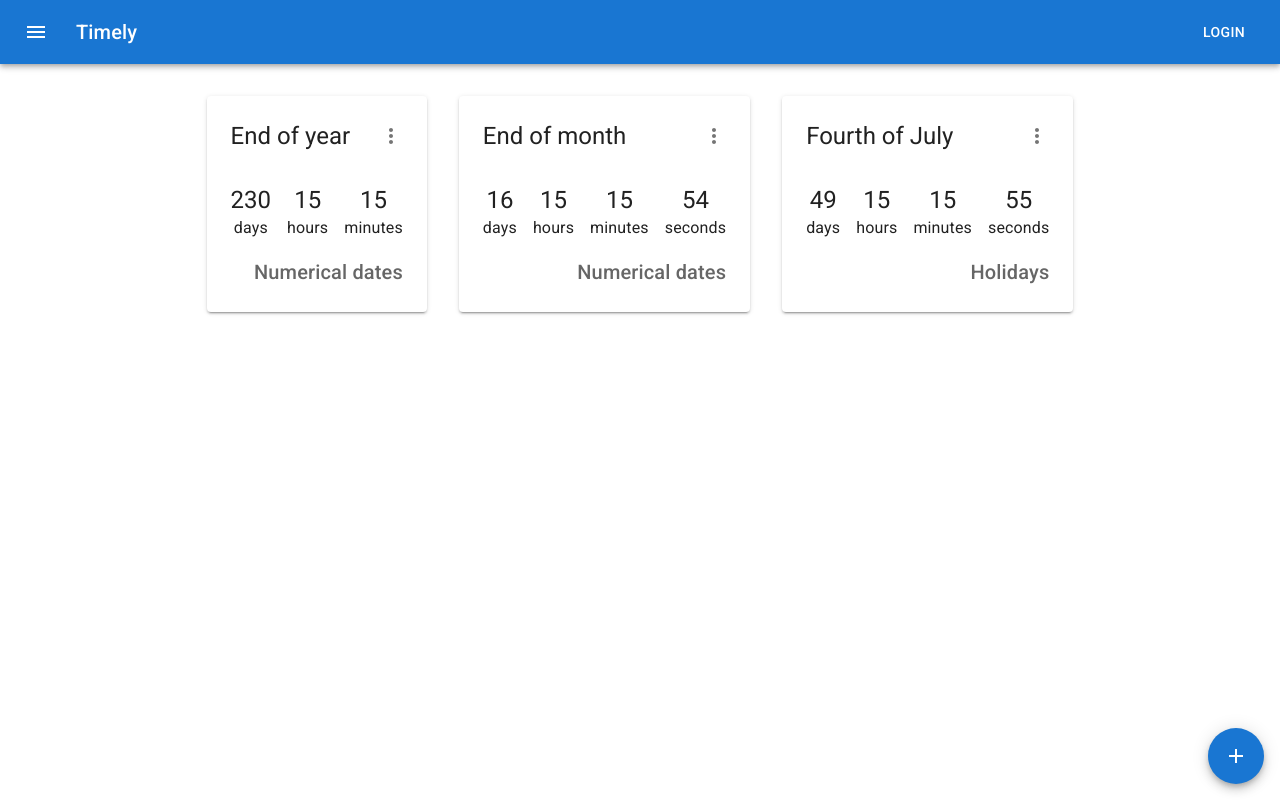
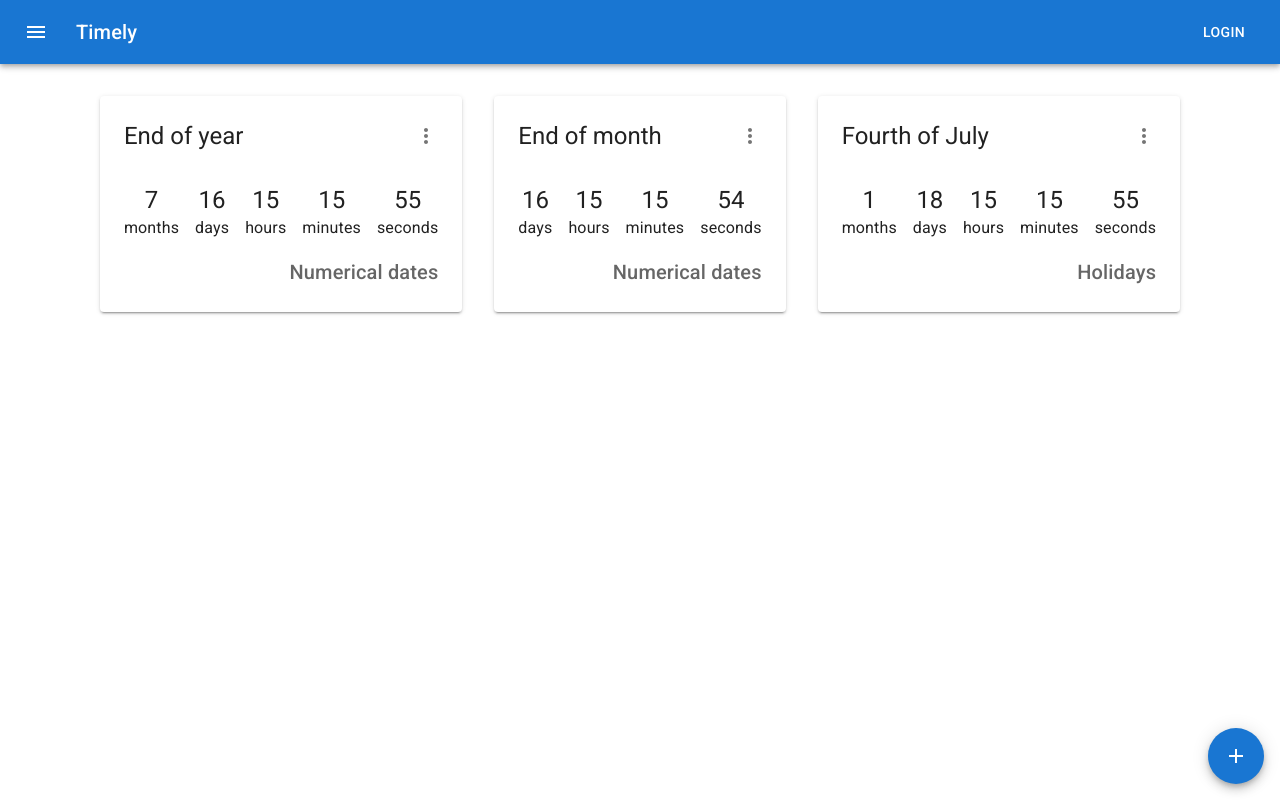
Before and after one commit to sirkoik/Timely, a React (Create React App) app: page / in a window 1280 px wide. Built offline with nearby package versions, Linux system fonts and the light colour scheme.

Commit message:
basic date-fns implementation

```diff
--- a/package.json
+++ b/package.json
@@ -43,5 +43,8 @@
       "last 1 firefox version",
       "last 1 safari version"
     ]
+  },
+  "devDependencies": {
+    "date-fns": "^2.28.0"
   }
 }
--- a/src/components/TimerOutput.tsx
+++ b/src/components/TimerOutput.tsx
@@ -6,11 +6,19 @@ import {
   MutableRefObject,
 } from 'react';
 import { Stack, Typography } from '@mui/material';
-import { timespan } from '../shared/timespan';
+import { timespan } from '../shared/timespan-date-fns';
+
+// ensure that only strings can be passed as key values
+interface DurationKeysTyped extends Duration {
+  [key: string]: number | undefined;
+}
 
 const TimerOutput = (props: any): JSX.Element => {
-  const [timerVal, setTimerVal] = useState<{ arr: any[]; str: string }>({
-    arr: [],
+  const [timerVal, setTimerVal] = useState<{
+    durationObj: DurationKeysTyped;
+    str: string;
+  }>({
+    durationObj: {},
     str: '',
   });
 
@@ -43,26 +51,21 @@ const TimerOutput = (props: any): JSX.Element => {
     return () => cancelAnimationFrame(requestRef.current);
   }, [animate]);
 
-  // this works.
-  // useEffect(() => {
-  //   const timeout = setInterval(() => {
-  //     const timerValue = timespan(new Date(), props.t1, props.config);
-  //     setTimerVal(timerValue);
-  //   }, 1000);
+  const dur: DurationKeysTyped = timerVal.durationObj;
+  // const dur: Duration[index: string] = timerVal.durationObj;
 
-  //   return () => clearInterval(timeout);
-  // }, [props.t1, props.config]);
-
-  // console.log('TimerOutput updated', timerVal);
-
+  // dur[key] !== 0 (hide zero-length time elements) can be made into an optional condition.
   return (
     <Stack direction="row" justifyContent="center" spacing={2}>
-      {timerVal.arr.map((item, index) => (
-        <Stack sx={{ textAlign: 'center' }} key={index}>
-          <Typography variant="h5">{item.value}</Typography>
-          <Typography>{item.name}</Typography>
-        </Stack>
-      ))}
+      {Object.keys(dur).map(
+        (key, index) =>
+          dur[key] !== 0 && (
+            <Stack sx={{ textAlign: 'center' }} key={index}>
+              <Typography variant="h5">{dur[key]}</Typography>
+              <Typography>{key}</Typography>
+            </Stack>
+          )
+      )}
     </Stack>
   );
 };
--- /dev/null
+++ b/src/shared/timespan-date-fns.ts
@@ -0,0 +1,15 @@
+import TimespanConfig from '../interfaces/TimespanConfig';
+import { formatDuration, intervalToDuration } from 'date-fns';
+
+export const timespan = (
+  date0: Date,
+  date1: Date,
+  config?: TimespanConfig
+): { durationObj: Duration; str: string } => {
+  const duration = intervalToDuration({ start: date0, end: date1 });
+
+  return {
+    durationObj: duration,
+    str: formatDuration(duration),
+  };
+};
```
Also changed, not shown: 1 other file (tests, documents, lock files or other folders).
